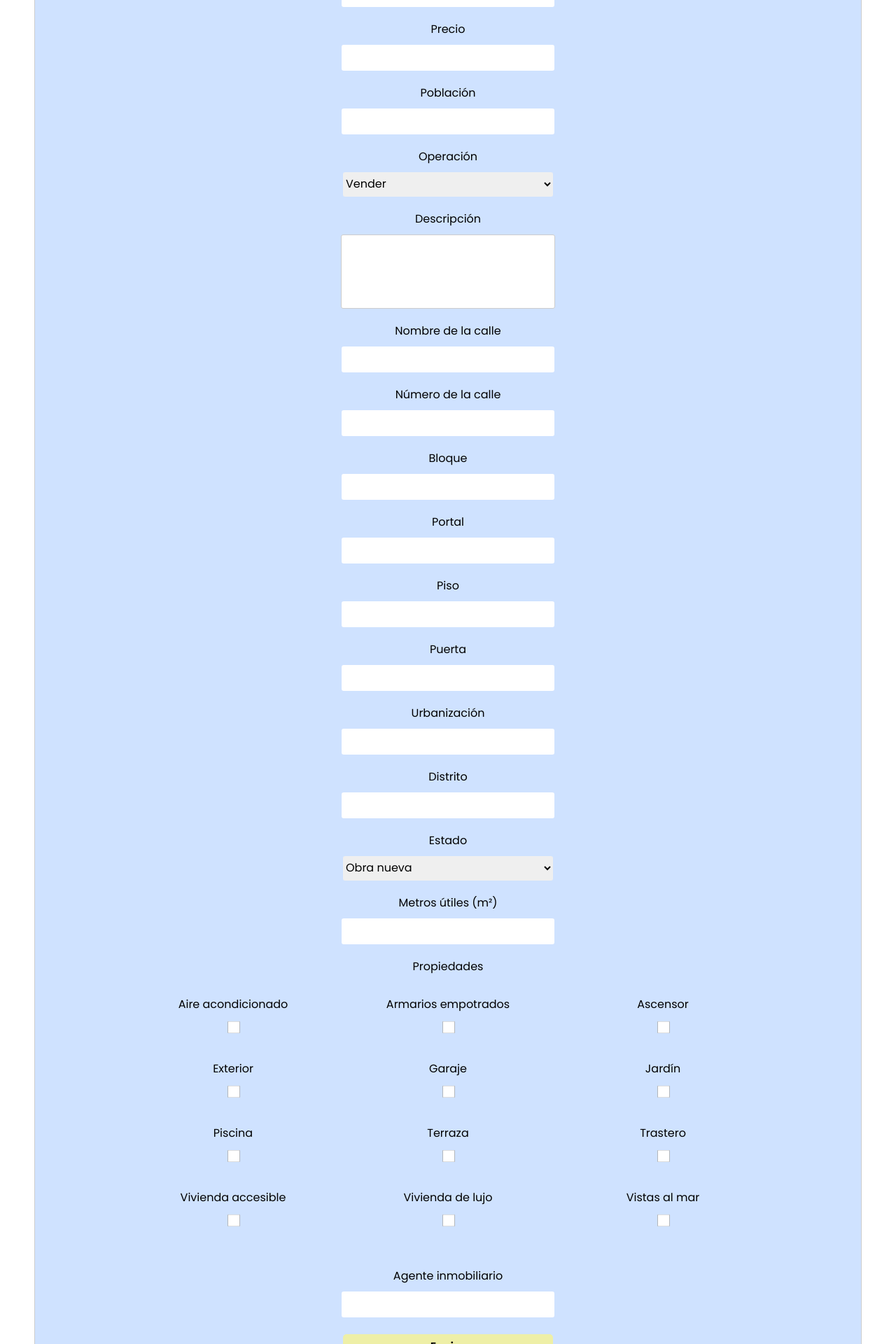
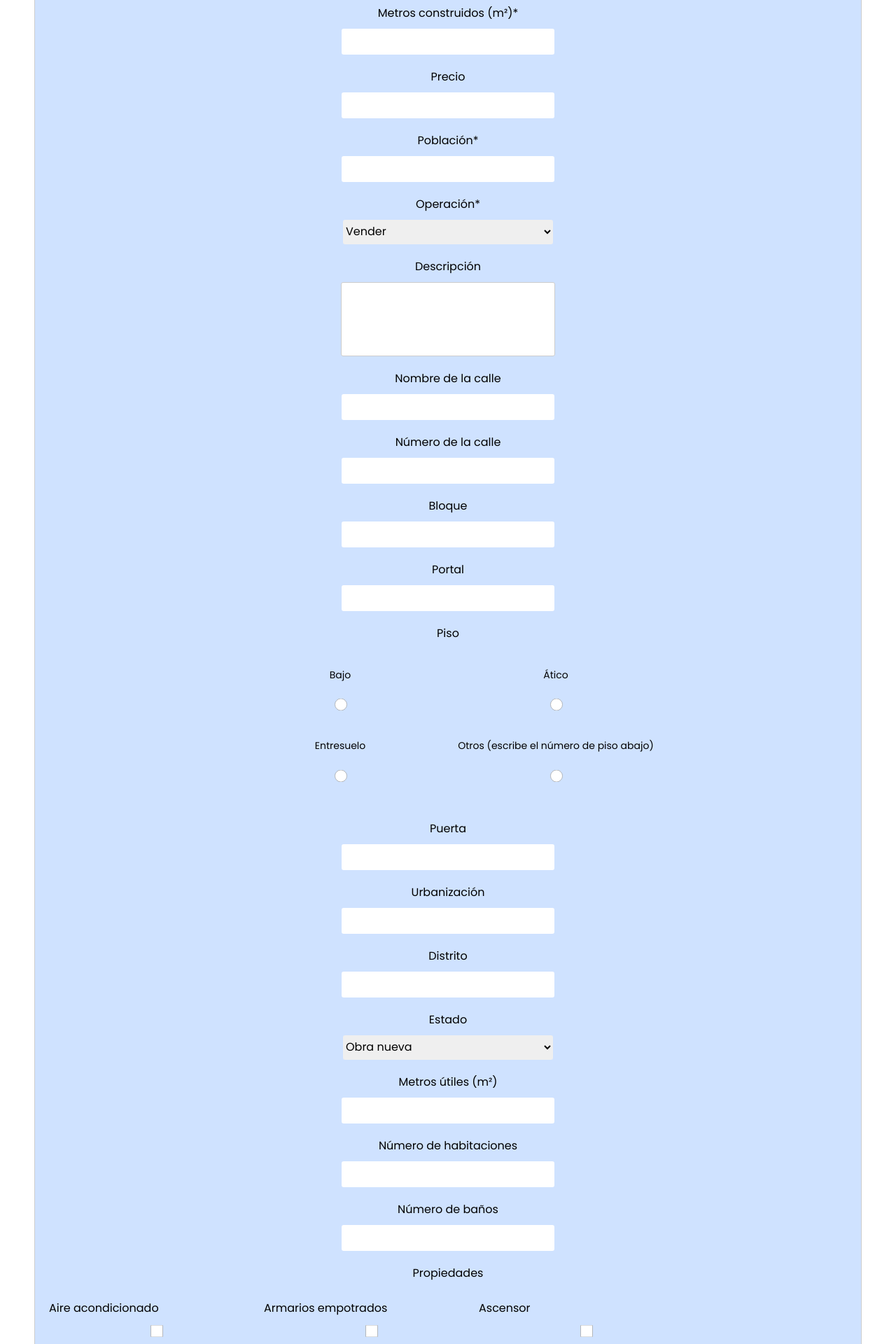
Before and after one commit to nds-fsd/idealista, a React (Vite) app in the folder frontend/: page /realestates/create in a window 1280 px wide. Shown: the part 560-2480 px from the top of the page at 70% size. Built offline with nearby package versions, Linux system fonts and the light colour scheme.

Commit message:
Add floorNumber field to realEstateSchema and update CSS for floor options

```diff
--- a/frontend/src/pages/realEstates/realEstateForm/realEstateForm.jsx
+++ b/frontend/src/pages/realEstates/realEstateForm/realEstateForm.jsx
@@ -4,7 +4,7 @@ import { CreateRealEstate } from '../../../utils/apis/realEstateApi.js';
 import styles from './realEstateForm.module.css';
 
 const RealEstateForm = () => {
-  const { register, handleSubmit, formState: { errors } } = useForm();
+  const { register, handleSubmit, watch, formState: { errors } } = useForm();
   const [isSubmitted, setIsSubmitted] = useState(false);
 
   const onSubmit = async (data) => {
@@ -24,11 +24,15 @@ const RealEstateForm = () => {
         <form onSubmit={handleSubmit(onSubmit)} className={styles.container}>
           <h1 className={styles.title}>Llena este formulario y publica tu anuncio en un instante</h1>
 
-          <label htmlFor="shortDescription" className={styles.label}>Descripción corta</label>
+          <small>*Campos requiridos</small>
+          <br/>
+          <br/>
+
+          <label htmlFor="shortDescription" className={styles.label}>Descripción corta*</label>
           <input {...register("shortDescription", { required: true })} className={styles.input} />
           {errors.shortDescription && <p className={styles.error}>Este campo es obligatorio</p>}
 
-          <label htmlFor="realEstateType" className={styles.label}>Tipo de inmueble</label>
+          <label htmlFor="realEstateType" className={styles.label}>Tipo de inmueble*</label>
           <select {...register("realEstateType", { required: true })} className={styles.select}>
             <option value="Vivienda">Viviendas</option>
             <option value="Promocion">Promoción</option>
@@ -41,23 +45,24 @@ const RealEstateForm = () => {
           </select>
           {errors.realEstateType && <p className={styles.error}>Este campo es obligatorio</p>}
 
-          <label htmlFor="realEstateSubtype" className={styles.label}>Subtipo de inmueble</label>
+
+          <label htmlFor="realEstateSubtype" className={styles.label}>Subtipo de inmueble*</label>
           <input {...register("realEstateSubtype", { required: true })} className={styles.input} />
           {errors.realEstateSubtype && <p className={styles.error}>Este campo es obligatorio</p>}
 
-          <label htmlFor="metersBuilt" className={styles.label}>Metros construidos (m²)</label>
-          <input type="number" {...register("metersBuilt", { required: true })} className={styles.input} />
-          {errors.metersBuilt && <p className={styles.error}>Este campo es obligatorio</p>}
+          <label htmlFor="metersBuilt" className={styles.label}>Metros construidos (m²)*</label>
+          <input {...register("metersBuilt", { pattern: /^[1-9][0-9]*$/ })} className={styles.input} />
+          {errors.metersBuilt && errors.metersBuilt.type === "pattern" && <p className={styles.error}>El valor debe ser un número mayor a 0</p>}
 
           <label htmlFor="price" className={styles.label}>Precio</label>
-          <input type="number" {...register("price", { required: true })} className={styles.input} />
-          {errors.price && <p className={styles.error}>Este campo es obligatorio</p>}
+          <input {...register("price", { pattern: /^[1-9][0-9]*$/ })} className={styles.input} />
+          {errors.price && errors.price.type === "pattern" && <p className={styles.error}>El valor debe ser un número mayor a 0</p>}
 
-          <label htmlFor="location" className={styles.label}>Población</label>
+          <label htmlFor="location" className={styles.label}>Población*</label>
           <input {...register("location", { required: true })} className={styles.input} />
           {errors.location && <p className={styles.error}>Este campo es obligatorio</p>}
 
-          <label htmlFor="operation" className={styles.label}>Operación</label>
+          <label htmlFor="operation" className={styles.label}>Operación*</label>
           <select {...register("operation", { required: true })} className={styles.select}>
             <option value="Vender">Vender</option>
             <option value="Alquiler">Alquiler</option>
@@ -69,10 +74,12 @@ const RealEstateForm = () => {
           <textarea {...register("description", { required: false })} className={styles.textarea} />
 
           <label htmlFor="roadName" className={styles.label}>Nombre de la calle</label>
-          <input {...register("roadName", { required: false })} className={styles.input} />
+          <input {...register("roadName", { required: false, pattern: /^[^\d]+$/ })} className={styles.input} />
+          {errors.roadName && <p className={styles.error}>No se permiten números en el nombre de la calle</p>}
 
           <label htmlFor="roadNumber" className={styles.label}>Número de la calle</label>
-          <input {...register("roadNumber", { required: false })} className={styles.input} />
+          <input {...register("roadNumber", { pattern: /^[1-9][0-9]*$/ })} className={styles.input} />
+          {errors.roadNumber && errors.roadNumber.type === "pattern" && <p className={styles.error}>El valor debe ser un número mayor a 0</p>}
 
           <label htmlFor="block" className={styles.label}>Bloque</label>
           <input {...register("block", { required: false })} className={styles.input} />
@@ -81,10 +88,48 @@ const RealEstateForm = () => {
           <input {...register("portal", { required: false })} className={styles.input} />
 
           <label htmlFor="floor" className={styles.label}>Piso</label>
-          <input {...register("floor", { required: false })} className={styles.input} />
+          <ul className={styles.floor}>
+            <div>
+            <li>
+              <h3>Bajo</h3>
+              <label>
+                <input type="radio" value="Bajo" {...register("floor")} className={styles.floorOptions} />
+              </label>
+            </li>
+            <li>
+              <h3>Entresuelo</h3>
+              <label>
+                <input type="radio" value="Entresuelo" {...register("floor")} className={styles.floorOptions} />
+              </label>
+            </li>
+            </div>
+            <div>
+            <li>
+              <h3>Ático</h3>
+              <label>
+                <input type="radio" value="Ático" {...register("floor")} className={styles.floorOptions} />
+              </label>
+            </li>
+            <li>
+              <h3>Otros (escribe el número de piso abajo)</h3>
+              <label>
+                <input type="radio" value="Otros" {...register("floor")} className={styles.radioOptions} />
+              </label>
+            </li>
+            </div>
+          </ul>
+
+          {watch("floor") === "Otros" && (
+            <>
+              <label htmlFor="floorNumber" className={styles.label}>Número de piso*</label>
+              <input type="number" {...register("floorNumber", { required: true, pattern: /^[1-9][0-9]*$/ })} className={styles.input} />
+              {errors.floorNumber && errors.floorNumber.type === "pattern" && <p className={styles.error}>El valor debe ser un número mayor a 0</p>}
+            </>
+          )}
 
           <label htmlFor="door" className={styles.label}>Puerta</label>
-          <input {...register("door", { required: false })} className={styles.input} />
+          <input {...register("door", { pattern: /^[1-9][0-9]*$/ })} className={styles.input} />
+          {errors.door && errors.door.type === "pattern" && <p className={styles.error}>El valor debe ser un número mayor a 0</p>}
 
           <label htmlFor="urbanization" className={styles.label}>Urbanización</label>
           <input {...register("urbanization", { required: false })} className={styles.input} />
@@ -99,8 +144,17 @@ const RealEstateForm = () => {
             <option value="A reformar">A reformar</option>
           </select>
 
-          <label htmlFor="usefulMeter" className={styles.label}>Metros útiles (m²)</label>
-          <input type="number" {...register("usefulMeter", { required: false })} className={styles.input} />
+            <label htmlFor="usefulMeter" className={styles.label}>Metros útiles (m²)</label>
+            <input {...register("usefulMeter", { required: false, pattern: /^[1-9][0-9]*$/ })} className={styles.input} />
+            {errors.usefulMeter && errors.usefulMeter.type === "pattern" && <p className={styles.error}>El valor debe ser un número mayor a 0</p>}
+
+            <label htmlFor="numberOfRooms" className={styles.label}>Número de habitaciones</label>
+            <input {...register("numberOfRooms", { required: false, pattern: /^[1-9][0-9]*$/ })} className={styles.input} />
+            {errors.numberOfRooms && errors.numberOfRooms.type === "pattern" && <p className={styles.error}>El valor debe ser un número mayor a 0</p>}
+
+            <label htmlFor="numberOfBathrooms" className={styles.label}>Número de baños</label>
+            <input {...register("numberOfBathrooms", { required: false, pattern: /^[1-9][0-9]*$/ })} className={styles.input} />
+            {errors.numberOfBathrooms && errors.numberOfBathrooms.type === "pattern" && <p className={styles.error}>El valor debe ser un número mayor a 0</p>}
 
           <label htmlFor="properties" className={styles.label}>Propiedades</label>
           <ul className={styles.properties}>
@@ -178,9 +232,6 @@ const RealEstateForm = () => {
             </li>
           </ul>
 
-          <label htmlFor="realtor" className={styles.label}>Agente inmobiliario</label>
-          <input {...register("realtor", { required: false })} className={styles.input} />
-
             <input type="submit" value="Enviar" className={styles.button} />
         </form>
       )}
--- a/frontend/src/pages/realEstates/realEstateForm/realEstateForm.module.css
+++ b/frontend/src/pages/realEstates/realEstateForm/realEstateForm.module.css
@@ -87,7 +87,7 @@ textarea {
     scale: 0.5;
 }
 
-.properties {
+.properties .floor {
     display: flex;
     flex-direction: row;
     justify-content: center;
@@ -97,7 +97,7 @@ textarea {
     margin-bottom: 20px;
 }
 
-.properties label {
+.properties .floorOptions label {
     display: flex;
     flex-direction: column;
     align-items: center;
@@ -108,3 +108,14 @@ textarea {
     margin-top: -10px;
     margin-bottom: 15px;
 }
+
+
+input[type="radio"] {
+    transform: scale(0.5);
+}
+
+h3 {
+    font-weight: normal;
+    font-size: 14px;
+    text-align: center;
+}
```
Also changed, not shown: 1 other file (tests, documents, lock files or other folders).
